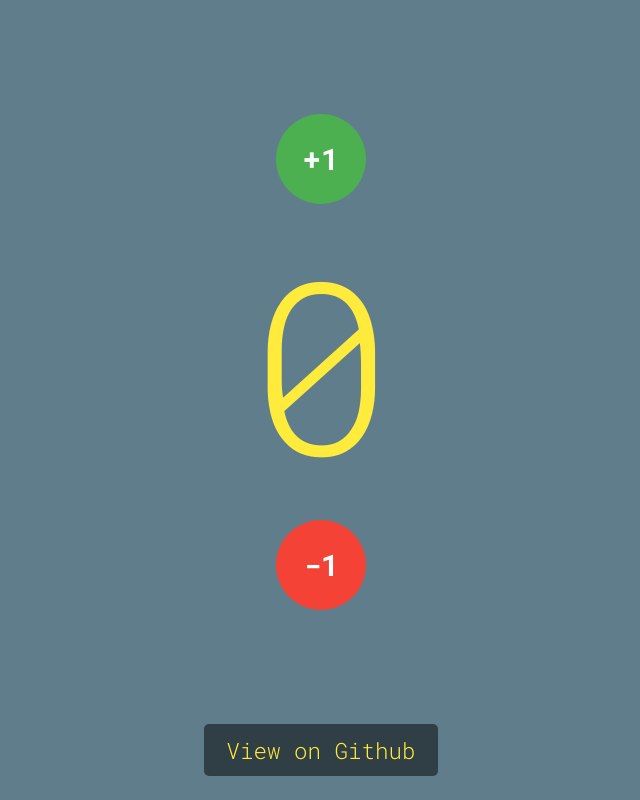
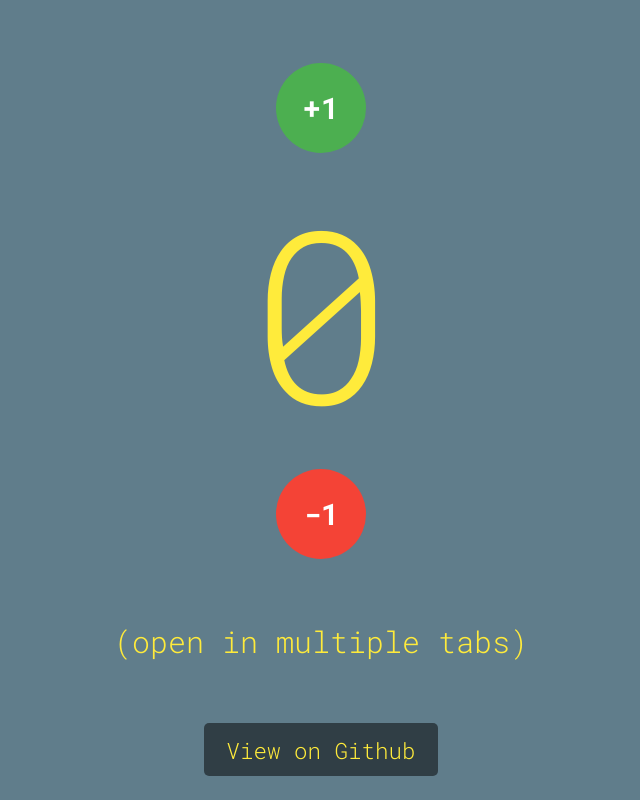
Before and after one commit to arnellebalane/broadcast-channel-api-demo, a plain HTML site: page index.html in a window 1280 px wide. Shown: the whole page, without its empty margins (319-959 px from the left). Drawn offline with Linux system fonts and the light colour scheme.

Commit message:
add note to open in multiple tabs

```diff
--- a/index.css
+++ b/index.css
@@ -58,6 +58,10 @@ button.up {
     background-color: #4CAF50;
 }
 
+p {
+    margin-top: auto;
+}
+
 .github-link {
     display: block;
     padding: 0.5em 1em;
--- a/index.html
+++ b/index.html
@@ -16,6 +16,8 @@
         <h1>0</h1>
         <button class="down">-1</button>
 
+        <p>(open in multiple tabs)</p>
+
         <a class="github-link" href="https://github.com/arnellebalane/broadcast-channel-api-demo" target="_blank" rel="noopener">View on Github</a>
     </body>
 </html>
--- a/index.js
+++ b/index.js
@@ -1,6 +1,7 @@
 const displayedValue = document.querySelector('h1');
 const upButton = document.querySelector('.up');
 const downButton = document.querySelector('.down');
+const p = document.querySelector('p');
 
 if (window.BroadcastChannel) {
     const channel = new BroadcastChannel('counter');
@@ -26,6 +27,7 @@ if (window.BroadcastChannel) {
 } else {
     upButton.remove();
     downButton.remove();
+    p.remove();
 
     document.body.classList.add('not-supported');
     displayedValue.classList.add('not-supported');
```
